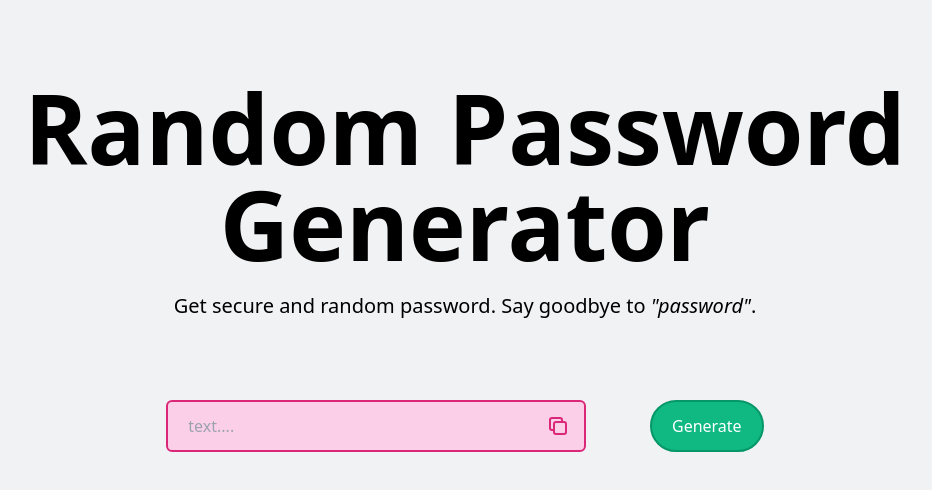
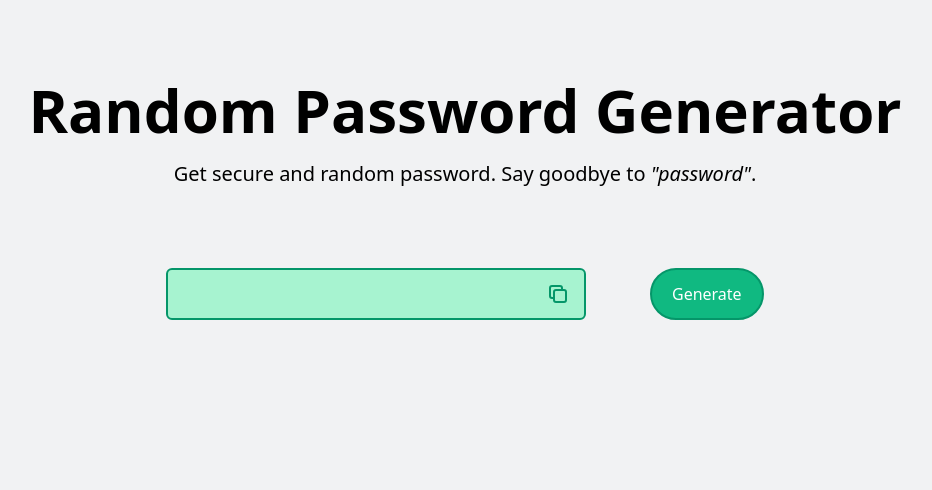
Before and after one commit to Athlla/ReactJS-Password-generator, a React (Create React App) app: page / in a window 1280 px wide. Shown: the top 490 px of the page, without its empty margins (175-1107 px from the left). Built offline with nearby package versions, Linux system fonts and the light colour scheme.

Commit message:
Restructuring comps

```diff
--- a/src/App.js
+++ b/src/App.js
@@ -1,11 +1,11 @@
 import Intro from './components/Intro';
-import Tools from './components/Tools';
+import Tool from './container/Tool';
 
 const App = () => {
   return (
     <div className="container w-4/5 mx-auto py-20 flex flex-colcontainer w-4/5 mx-auto py-20 flex flex-col">
       <Intro />
-      <Tools />
+      <Tool />
     </div>
   );
 };
--- /dev/null
+++ b/src/components/Input/Input.js
@@ -0,0 +1,30 @@
+const Input = (props) => {
+  return (
+    <>
+      <input
+        type="text"
+        className={`bg-${props.color}-200 text-${props.color}-600 w-4/5 border-2 border-bold border-${props.color}-600 px-5 py-3 pr-12 rounded-md`}
+      />
+      <button className="relative right-10">
+        <svg
+          className={`text-${props.color}-600`}
+          xmlns="http://www.w3.org/2000/svg"
+          fill="none"
+          width="24"
+          height="24"
+          viewBox="0 0 24 24"
+          stroke="currentColor"
+        >
+          <path
+            strokeLinecap="round"
+            strokeLinejoin="round"
+            strokeWidth={2}
+            d="M8 16H6a2 2 0 01-2-2V6a2 2 0 012-2h8a2 2 0 012 2v2m-6 12h8a2 2 0 002-2v-8a2 2 0 00-2-2h-8a2 2 0 00-2 2v8a2 2 0 002 2z"
+          />
+        </svg>
+      </button>
+    </>
+  );
+};
+
+export default Input;
--- a/src/components/Intro.js
+++ b/src/components/Intro.js
@@ -1,7 +1,7 @@
 const Intro = () => {
   return (
     <div>
-      <h1 className="text-8xl flex-1 text-center font-semibold">
+      <h1 className="text-6xl flex-1 text-center font-semibold">
         Random Password Generator
       </h1>
       <p className="flex-1 mt-5 text-center text-xl">
--- a/src/components/Tools.js
+++ /dev/null
@@ -1,41 +0,0 @@
-const Tools = () => {
-  return (
-    <div className="mx-auto w-7/12 mt-20">
-      <div>
-        <form className="flex flex-row">
-          <input
-            type="text"
-            placeholder="text...."
-            className="bg-pink-200 w-4/5 border-2 border-bold border-pink-600 px-5 py-3 rounded-md"
-          />
-          <button className="relative right-10">
-            <svg
-              className="text-pink-600"
-              xmlns="http://www.w3.org/2000/svg"
-              fill="none"
-              width="24"
-              height="24"
-              viewBox="0 0 24 24"
-              stroke="currentColor"
-            >
-              <path
-                strokeLinecap="round"
-                strokeLinejoin="round"
-                strokeWidth={2}
-                d="M8 16H6a2 2 0 01-2-2V6a2 2 0 012-2h8a2 2 0 012 2v2m-6 12h8a2 2 0 002-2v-8a2 2 0 00-2-2h-8a2 2 0 00-2 2v8a2 2 0 002 2z"
-              />
-            </svg>
-          </button>
-          <button
-            type="submit"
-            className="w-1/5 bg-green-500 text-white font-medium px-5 py-3 border-2 border-green-600 rounded-full ml-10 hover:border-gray-500"
-          >
-            Generate
-          </button>
-        </form>
-      </div>
-    </div>
-  );
-};
-
-export default Tools;
--- /dev/null
+++ b/src/container/Tool.js
@@ -0,0 +1,11 @@
+import Panel from './Tools/Panel';
+
+const Tool = () => {
+  return (
+    <div className="mx-auto w-7/12 mt-20">
+      <Panel />
+    </div>
+  );
+};
+
+export default Tool;
--- /dev/null
+++ b/src/container/Tools/Panel.js
@@ -0,0 +1,20 @@
+import Text from '../../components/Input/Input';
+
+const Panel = () => {
+  return (
+    <div>
+      <form className="flex flex-row">
+        <Text color="green" />
+
+        <button
+          type="submit"
+          className="w-1/5 bg-green-500 text-white font-medium px-5 py-3 border-2 border-green-600 rounded-full ml-10 hover:border-gray-500"
+        >
+          Generate
+        </button>
+      </form>
+    </div>
+  );
+};
+
+export default Panel;
```
